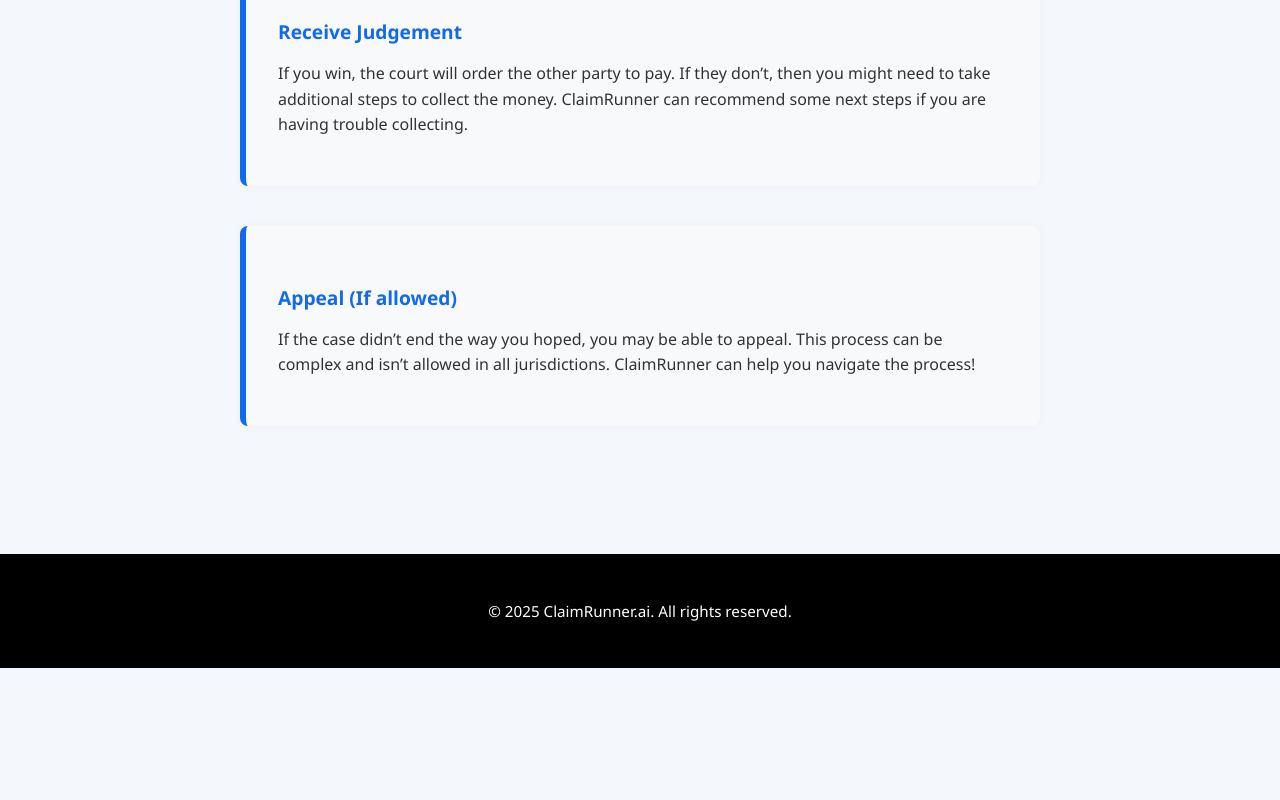
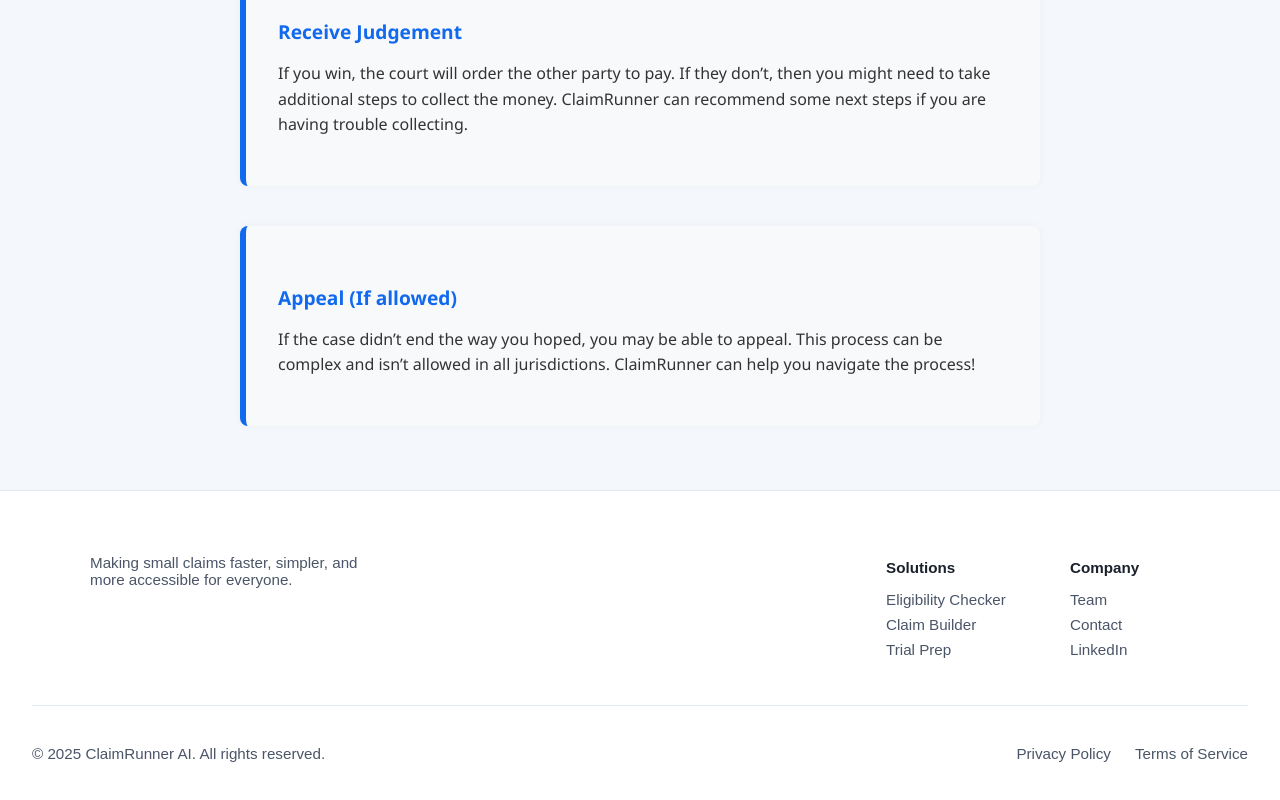
Before and after one commit to rakkshanda/claimrunner.ai, a React (Create React App) app: page /small-claims-101 in a window 1280 px wide. Shown: the part 1991-2791 px from the top of the page. Before the commit the page ends 2659 px from the top, so only its background shows below. Built offline with nearby package versions, Linux system fonts and the light colour scheme.

Commit message:
new homepage

```diff
--- a/src/pages/Footer.jsx
+++ b/src/pages/Footer.jsx
@@ -3,7 +3,41 @@ import './Footer.scss';
 function Footer() {
   return (
     <footer className="footer">
-      <p>© {new Date().getFullYear()} ClaimRunner.ai. All rights reserved.</p>
+      <div className="footer-top">
+        <div className="footer-brand">
+
+          <p>
+            Making small claims faster, simpler, and more accessible for everyone.
+          </p>
+        </div>
+
+        <div className="footer-links">
+          <div>
+            <h4>Solutions</h4>
+            <ul>
+              <li><a href="#">Eligibility Checker</a></li>
+              <li><a href="#">Claim Builder</a></li>
+              <li><a href="#">Trial Prep</a></li>
+            </ul>
+          </div>
+          <div>
+            <h4>Company</h4>
+            <ul>
+              <li><a href="/team">Team</a></li>
+              <li><a href="#">Contact</a></li>
+              <li><a href="#">LinkedIn</a></li>
+            </ul>
+          </div>
+        </div>
+      </div>
+
+      <div className="footer-bottom">
+        <p>© {new Date().getFullYear()} ClaimRunner AI. All rights reserved.</p>
+        <div className="footer-policy">
+          <a href="#">Privacy Policy</a>
+          <a href="#">Terms of Service</a>
+        </div>
+      </div>
     </footer>
   );
 }
--- a/src/pages/Footer.scss
+++ b/src/pages/Footer.scss
@@ -1,8 +1,94 @@
 .footer {
-  background: #000;
-  color: #fff;
-  text-align: center;
-  padding: 2rem 1rem;
+  background: #fff;
+  color: #4a5568;
+  border-top: 1px solid #e2e8f0;
+  padding: 3rem 2rem;
+  font-family: 'Arial', sans-serif;
   font-size: 0.95rem;
-  margin-top: 4rem;
+
+  .footer-top {
+    display: flex;
+    flex-wrap: wrap;
+    justify-content: space-between;
+    gap: 2rem;
+    max-width: 1100px;
+    margin: 0 auto 2rem;
+  }
+
+  .footer-brand {
+    flex: 1 1 300px;
+
+    img {
+      max-width: 130px;
+      margin-bottom: 1rem;
+    }
+
+    p {
+      max-width: 300px;
+      color: #4a5568;
+    }
+  }
+
+  .footer-links {
+    display: flex;
+    gap: 4rem;
+
+    div {
+      min-width: 120px;
+
+      h4 {
+        font-weight: 600;
+        color: #1a202c;
+        margin-bottom: 0.75rem;
+      }
+
+      ul {
+        list-style: none;
+        padding: 0;
+
+        li {
+          margin-bottom: 0.5rem;
+
+          a {
+            color: #4a5568;
+            text-decoration: none;
+
+            &:hover {
+              text-decoration: underline;
+            }
+          }
+        }
+      }
+    }
+  }
+
+  .footer-bottom {
+    border-top: 1px solid #e2e8f0;
+    padding-top: 1.5rem;
+    display: flex;
+    flex-direction: column;
+    gap: 1rem;
+    align-items: center;
+    text-align: center;
+
+    @media (min-width: 600px) {
+      flex-direction: row;
+      justify-content: space-between;
+      text-align: left;
+    }
+
+    .footer-policy {
+      display: flex;
+      gap: 1.5rem;
+
+      a {
+        color: #4a5568;
+        text-decoration: none;
+
+        &:hover {
+          text-decoration: underline;
+        }
+      }
+    }
+  }
 }
```
